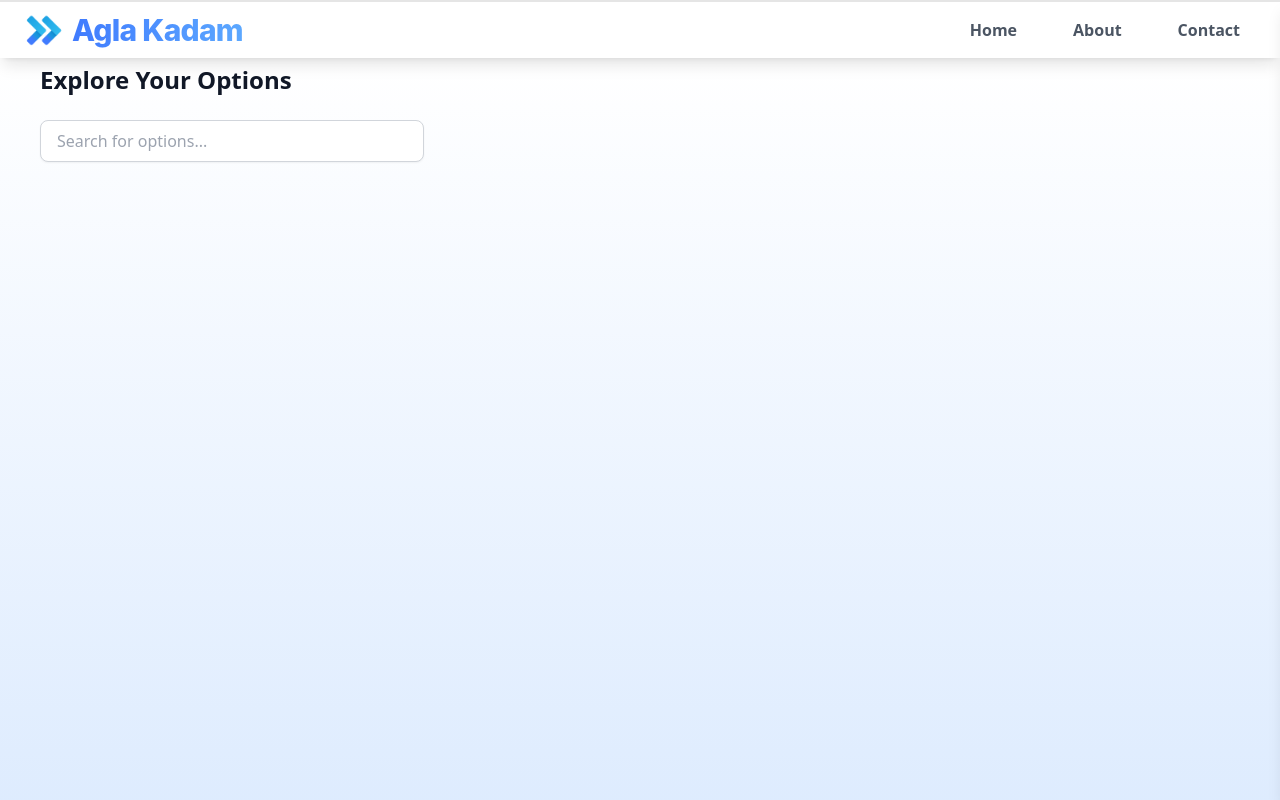
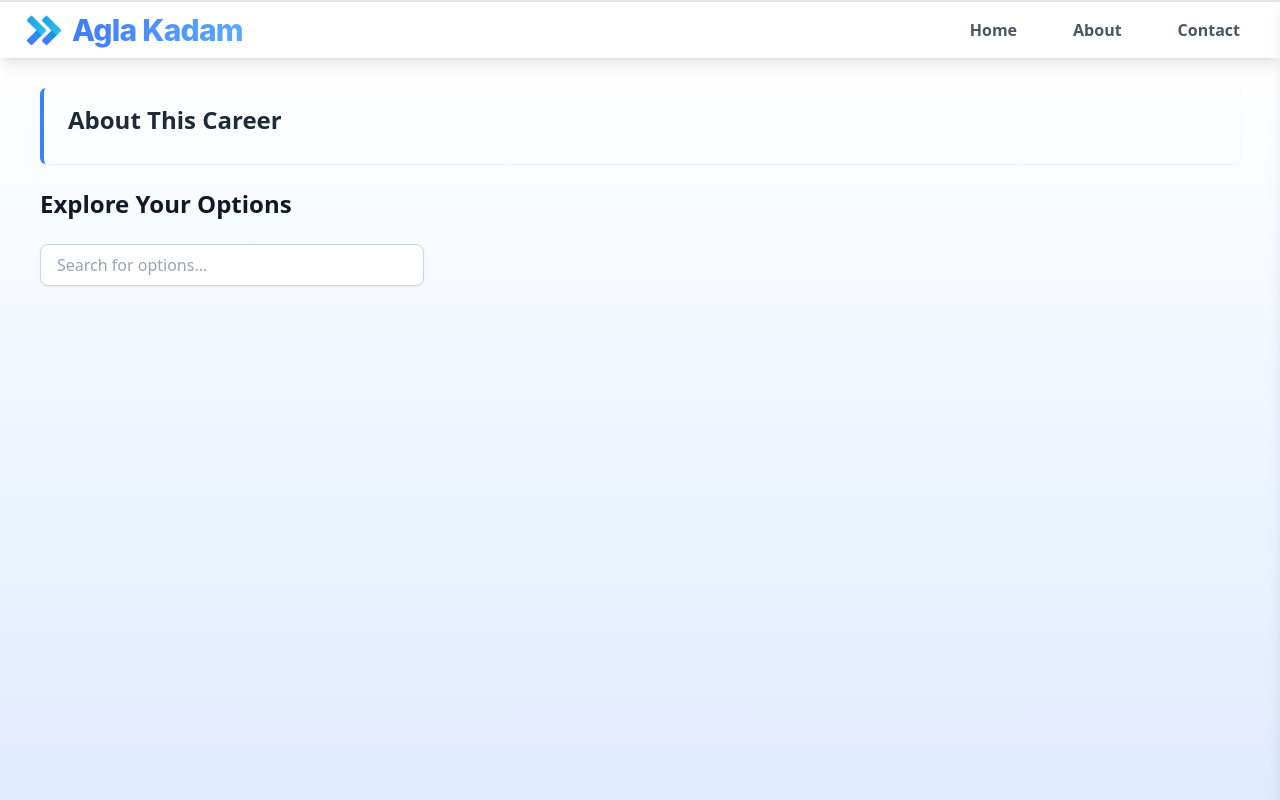
Before and after one commit to coding-yoddha/career-guide-app, a Next.js app: page /career-options in a window 1280 px wide. Shown: the top 800 px of the page. Built offline with nearby package versions, Linux system fonts and the light colour scheme.

Commit message:
Minor fix

```diff
--- a/src/components/OptionsDetails/index.tsx
+++ b/src/components/OptionsDetails/index.tsx
@@ -95,19 +95,23 @@ const OptionsDetails: React.FC<OptionsDetailsProps> = ({ career }) => {
     <>
       {!isLoading && showComingSoon ? (
         <ComingSoonPage />
-      ) : !isLoading ? (
+      ) : (
         <div className="flex flex-col bg-gradient-to-b from-white to-blue-100 min-h-screen w-full px-4 sm:px-10">
           {/* Render description if available */}
-          {description && (
-            <div className="border-l-4 border-blue-500 pl-6 py-4 bg-gradient-to-r from-blue-50 to-white rounded-md shadow-sm my-6">
+          {
+            <div className="border-l-4 border-blue-500 pl-6 py-4  rounded-md shadow-sm my-6">
               <h2 className="text-2xl sm:text-2xl font-semibold text-gray-800 mb-3">
                 About This Career
               </h2>
-              <p className="text-gray-700 text-base sm:text-lg leading-relaxed">
-                {description}
-              </p>
+              {isLoading ? (
+                <Skeleton className="h-8 w-2/3 rounded-lg" />
+              ) : (
+                <p className="text-gray-700 text-base sm:text-lg leading-relaxed">
+                  {description}
+                </p>
+              )}
             </div>
-          )}
+          }
 
           {/* Search bar and heading */}
           <div className="flex flex-col sm:flex-col justify-center gap-6 mb-6">
@@ -203,8 +207,6 @@ const OptionsDetails: React.FC<OptionsDetailsProps> = ({ career }) => {
             </div>
           )}
         </div>
-      ) : (
-        <Loader />
       )}
     </>
   );
```
